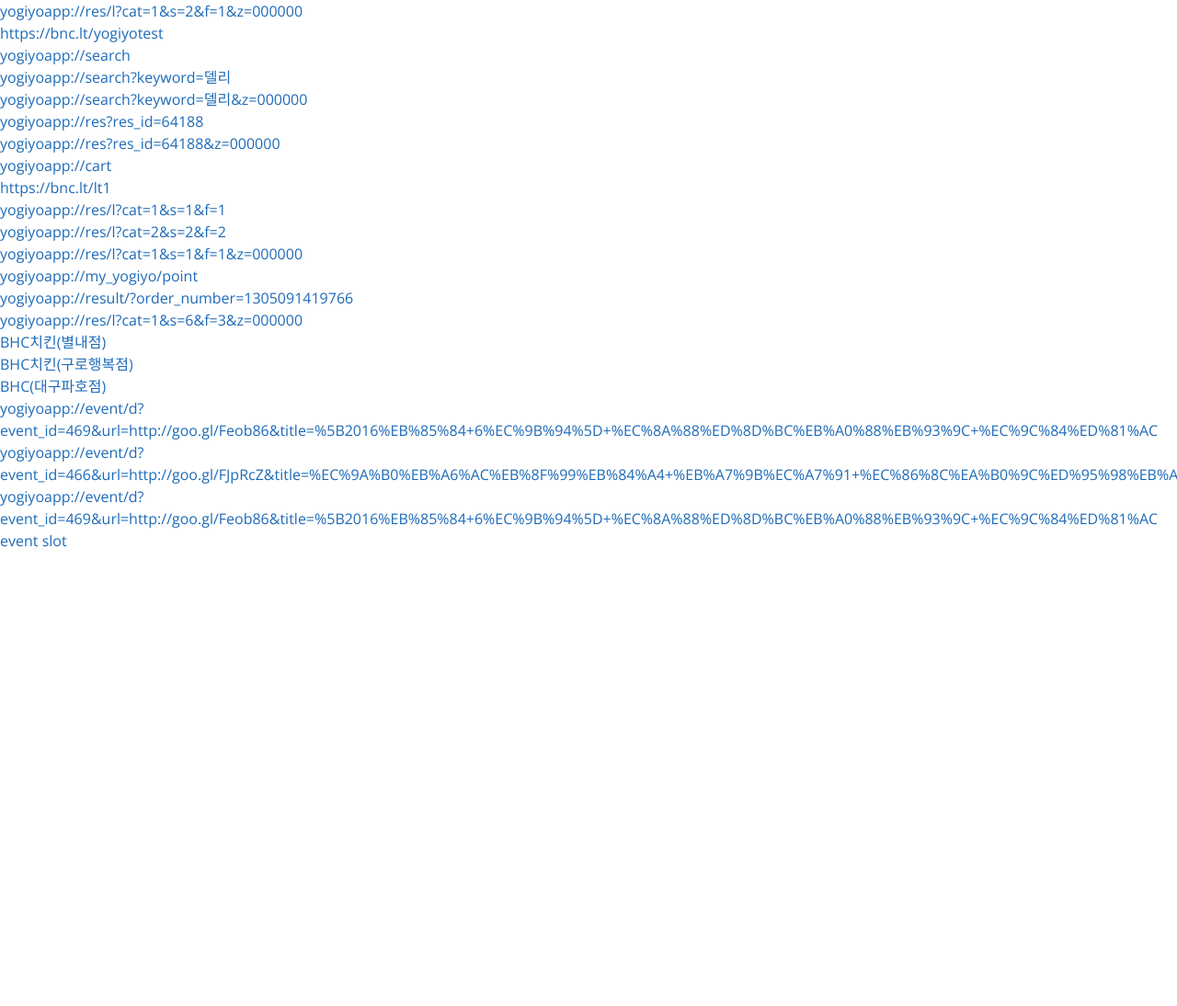
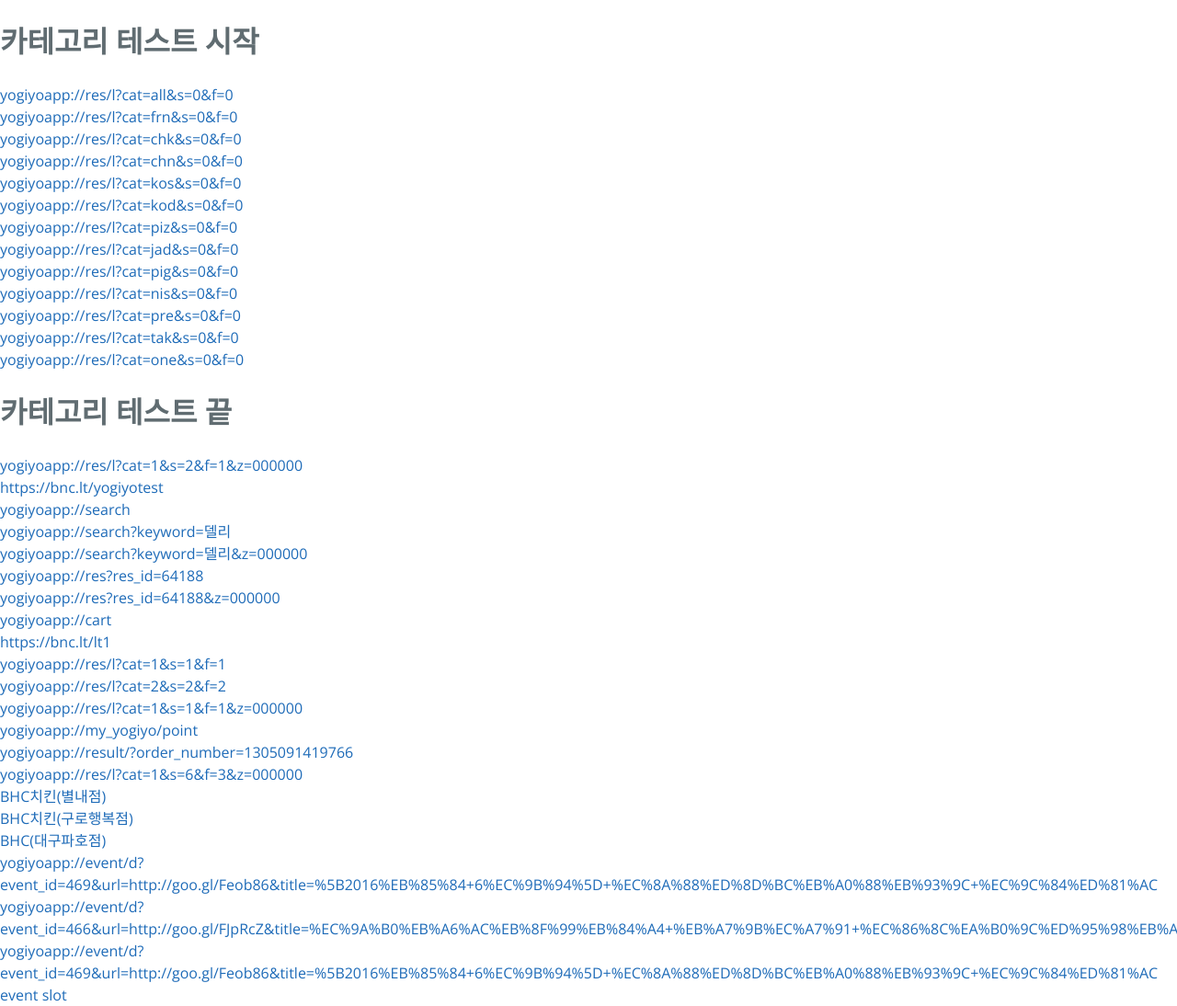
Before and after one commit to yongjikyang/deeplinking.test, a plain HTML site: page index.html in a window 1280 px wide. Shown: the top 1094 px of the page at 92% size. Before the commit the page ends 800 px from the top, so only its background shows below. Drawn offline with nearby package versions, Linux system fonts and the light colour scheme.

Commit message:
Update index.html

```diff
--- a/index.html
+++ b/index.html
@@ -10,6 +10,22 @@
     <link rel="stylesheet" type="text/css" href="stylesheets/github-light.css" media="screen">
   </head>
   <body>
+    <h1>카테고리 테스트 시작</h1>
+    <a href="yogiyoapp://res/l?cat=all&s=0&f=0" >yogiyoapp://res/l?cat=all&s=0&f=0</a></br>
+            <a href="yogiyoapp://res/l?cat=frn&s=0&f=0" >yogiyoapp://res/l?cat=frn&s=0&f=0</a></br>
+            <a href="yogiyoapp://res/l?cat=chk&s=0&f=0" >yogiyoapp://res/l?cat=chk&s=0&f=0</a></br>
+            <a href="yogiyoapp://res/l?cat=chn&s=0&f=0" >yogiyoapp://res/l?cat=chn&s=0&f=0</a></br>
+            <a href="yogiyoapp://res/l?cat=kos&s=0&f=0" >yogiyoapp://res/l?cat=kos&s=0&f=0</a></br>
+            <a href="yogiyoapp://res/l?cat=kod&s=0&f=0" >yogiyoapp://res/l?cat=kod&s=0&f=0</a></br>
+            <a href="yogiyoapp://res/l?cat=piz&s=0&f=0" >yogiyoapp://res/l?cat=piz&s=0&f=0</a></br>
+            <a href="yogiyoapp://res/l?cat=jad&s=0&f=0" >yogiyoapp://res/l?cat=jad&s=0&f=0</a></br>
+            <a href="yogiyoapp://res/l?cat=pig&s=0&f=0" >yogiyoapp://res/l?cat=pig&s=0&f=0</a></br>
+            <a href="yogiyoapp://res/l?cat=nis&s=0&f=0" >yogiyoapp://res/l?cat=nis&s=0&f=0</a></br>
+            <a href="yogiyoapp://res/l?cat=pre&s=0&f=0" >yogiyoapp://res/l?cat=pre&s=0&f=0</a></br>
+            <a href="yogiyoapp://res/l?cat=tak&s=0&f=0" >yogiyoapp://res/l?cat=tak&s=0&f=0</a></br>
+            <a href="yogiyoapp://res/l?cat=one&s=0&f=0" >yogiyoapp://res/l?cat=one&s=0&f=0</a></br>
+        <h1>카테고리 테스트 끝</h1>
+
     <a href="yogiyoapp://res/l?cat=1&s=2&f=1&z=000000">yogiyoapp://res/l?cat=1&s=2&f=1&z=000000</a></br>
     <a href=" https://bnc.lt/yogiyotest"> https://bnc.lt/yogiyotest</a></br>
    <a href="yogiyoapp://search">yogiyoapp://search</a></br>
```
